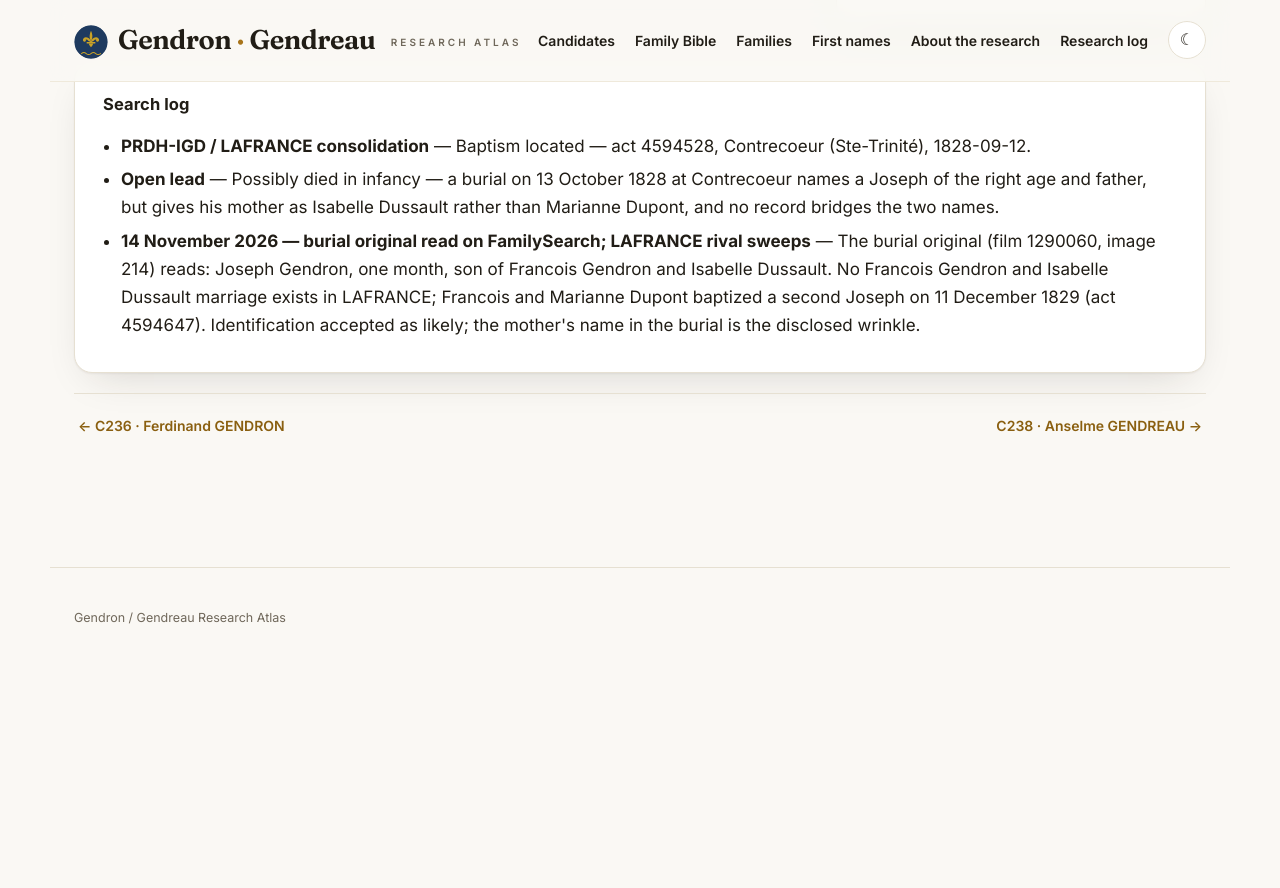
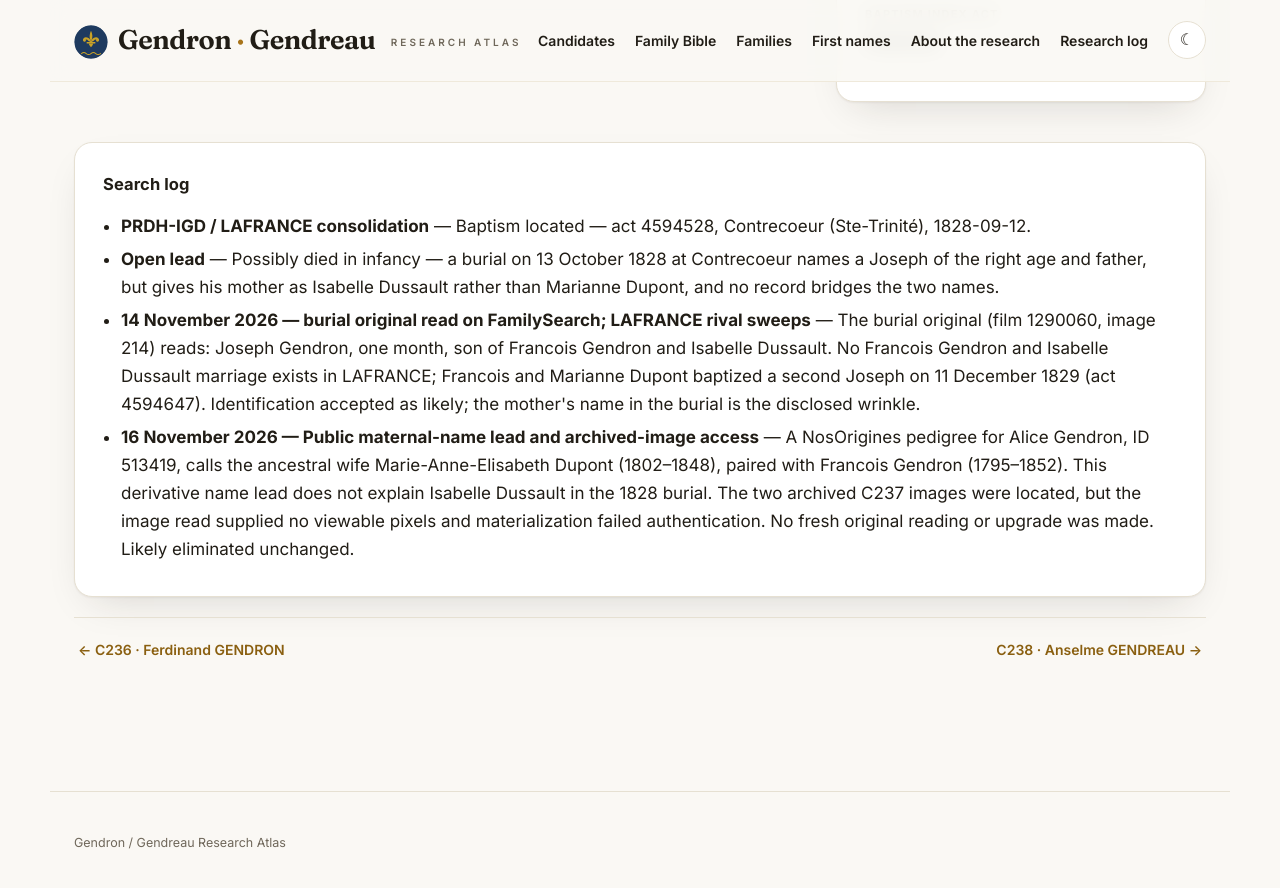
Before and after one commit to vetharmon/gendron-research, a Jekyll site: the page built from _candidates/c237.md, in a window 1280 px wide and 900 px high, scrolled down 2182 px. Shown: the top 888 px of the window. Built offline with Jekyll 4.4.1, drawn with Linux system fonts in a browser that asks for light colours; before the commit the page ends 2857 px from its top, so only the background shows below that; some of the changed text lies outside the part shown.

Commit message:
Record public land leads for C042 and access limits

```diff
--- a/_candidates/c237.md
+++ b/_candidates/c237.md
@@ -1,48 +1,65 @@
 ---
 layout: candidate
-id: "C237"
-title: "Joseph GENDRON"
-date_record: "1828-09-12"
-place: "Contrecoeur (Ste-Trinité)"
+id: C237
+title: Joseph GENDRON
+date_record: '1828-09-12'
+place: Contrecoeur (Ste-Trinité)
 status: Likely eliminated
-category: "qualified"
-tier: "likely"
+category: qualified
+tier: likely
 francois: false
-act: "4594528"
-parents: "Francois Gendron and Marianne Dupont"
-outcome: "Died in infancy, in all likelihood: buried at Contrecoeur on 13 October 1828, aged one month; the burial names his mother Isabelle Dussault rather than Marianne Dupont."
+act: '4594528'
+parents: Francois Gendron and Marianne Dupont
+outcome: 'Died in infancy, in all likelihood: buried at Contrecoeur on 13 October 1828, aged one month; the burial names
+  his mother Isabelle Dussault rather than Marianne Dupont.'
 search_log:
-  - resource: "PRDH-IGD / LAFRANCE consolidation"
-    outcome: "Baptism located — act 4594528, Contrecoeur (Ste-Trinité), 1828-09-12."
-  - resource: "Open lead"
-    outcome: "Possibly died in infancy — a burial on 13 October 1828 at Contrecoeur names a Joseph of the right age and father, but gives his mother as Isabelle Dussault rather than Marianne Dupont, and no record bridges the two names."
-  - resource: "14 November 2026 — burial original read on FamilySearch; LAFRANCE rival sweeps"
-    outcome: "The burial original (film 1290060, image 214) reads: Joseph Gendron, one month, son of Francois Gendron and Isabelle Dussault. No Francois Gendron and Isabelle Dussault marriage exists in LAFRANCE; Francois and Marianne Dupont baptized a second Joseph on 11 December 1829 (act 4594647). Identification accepted as likely; the mother's name in the burial is the disclosed wrinkle."
+- resource: PRDH-IGD / LAFRANCE consolidation
+  outcome: Baptism located — act 4594528, Contrecoeur (Ste-Trinité), 1828-09-12.
+- resource: Open lead
+  outcome: Possibly died in infancy — a burial on 13 October 1828 at Contrecoeur names a Joseph of the right age and
+    father, but gives his mother as Isabelle Dussault rather than Marianne Dupont, and no record bridges the two names.
+- resource: 14 November 2026 — burial original read on FamilySearch; LAFRANCE rival sweeps
+  outcome: 'The burial original (film 1290060, image 214) reads: Joseph Gendron, one month, son of Francois Gendron and
+    Isabelle Dussault. No Francois Gendron and Isabelle Dussault marriage exists in LAFRANCE; Francois and Marianne Dupont
+    baptized a second Joseph on 11 December 1829 (act 4594647). Identification accepted as likely; the mother''s name
+    in the burial is the disclosed wrinkle.'
+- resource: 16 November 2026 — Public maternal-name lead and archived-image access
+  outcome: A NosOrigines pedigree for Alice Gendron, ID 513419, calls the ancestral wife Marie-Anne-Elisabeth Dupont
+    (1802–1848), paired with Francois Gendron (1795–1852). This derivative name lead does not explain Isabelle Dussault
+    in the 1828 burial. The two archived C237 images were located, but the image read supplied no viewable pixels and
+    materialization failed authentication. No fresh original reading or upgrade was made. Likely eliminated unchanged.
 permalink: /candidates/c237/
 sources:
-  - label: "LAFRANCE baptism (act 4594528)"
-    url: "https://www.genealogiequebec.com/Membership/LAFRANCE/acte/4594528"
-    access: "Account or subscription required"
-    provenance: "The act number is explicitly recorded in the consolidated candidate register."
-  - label: "LAFRANCE burial (act 4596550)"
-    url: "https://www.genealogiequebec.com/Membership/LAFRANCE/acte/4596550"
-    access: "Account or subscription required"
-    provenance: "The act number was recovered from the archived evidence filename: C237_GENDRON_Joseph_1828-10-13_Burial_Contrecoeur_LAFRANCE-4596550.jpg"
-  - label: "PRDH-IGD"
-    url: "https://www.prdh-igd.com/Membership/fr/PRDH/Individu/2752422"
-    access: "Account or subscription required"
-    provenance: "Recorded in the source research notes."
-  - label: FamilySearch register image (LAFRANCE act 4594528)
-    url: https://www.familysearch.org/ark:/61903/3:1:3QSQ-G99Q-M999-R
-    access: Free FamilySearch account
-    provenance: Quebec, Catholic Parish Registers, 1621-1979 — image 210, film 1290060. Matched to the LAFRANCE act on name, date and parents (12 Nov 2026).
-  - label: FamilySearch register image (LAFRANCE act 4596550)
-    url: https://www.familysearch.org/ark:/61903/3:1:3QS7-899Q-M9MB-X
-    access: Free FamilySearch account
-    provenance: Quebec, Catholic Parish Registers, 1621-1979 — image 214, film 1290060. Matched to the LAFRANCE act on name, date and parents (12 Nov 2026).
+- label: LAFRANCE baptism (act 4594528)
+  url: https://www.genealogiequebec.com/Membership/LAFRANCE/acte/4594528
+  access: Account or subscription required
+  provenance: The act number is explicitly recorded in the consolidated candidate register.
+- label: LAFRANCE burial (act 4596550)
+  url: https://www.genealogiequebec.com/Membership/LAFRANCE/acte/4596550
+  access: Account or subscription required
+  provenance: 'The act number was recovered from the archived evidence filename: C237_GENDRON_Joseph_1828-10-13_Burial_Contrecoeur_LAFRANCE-4596550.jpg'
+- label: PRDH-IGD
+  url: https://www.prdh-igd.com/Membership/fr/PRDH/Individu/2752422
+  access: Account or subscription required
+  provenance: Recorded in the source research notes.
+- label: FamilySearch register image (LAFRANCE act 4594528)
+  url: https://www.familysearch.org/ark:/61903/3:1:3QSQ-G99Q-M999-R
+  access: Free FamilySearch account
+  provenance: Quebec, Catholic Parish Registers, 1621-1979 — image 210, film 1290060. Matched to the LAFRANCE act on
+    name, date and parents (12 Nov 2026).
+- label: FamilySearch register image (LAFRANCE act 4596550)
+  url: https://www.familysearch.org/ark:/61903/3:1:3QS7-899Q-M9MB-X
+  access: Free FamilySearch account
+  provenance: Quebec, Catholic Parish Registers, 1621-1979 — image 214, film 1290060. Matched to the LAFRANCE act on
+    name, date and parents (12 Nov 2026).
+- label: NosOrigines maternal-name lead — Dupont family
+  url: https://www.nosorigines.qc.ca/genealogy_canada_pedigree.aspx?genealogie=Gendron_Alice&pid=513419
+  access: Public compiled pedigree
+  provenance: Read 16 November 2026. Uses Marie-Anne-Elisabeth Dupont; no original alias or explanation for Dussault.
+    Not proof of the burial linkage.
 filenames:
-  - "C237_GENDRON_Joseph_1828-09-12_Baptism_Contrecoeur_LAFRANCE-4594528.jpg"
-  - "C237_GENDRON_Joseph_1828-10-13_Burial_Contrecoeur_LAFRANCE-4596550.jpg"
+- C237_GENDRON_Joseph_1828-09-12_Baptism_Contrecoeur_LAFRANCE-4594528.jpg
+- C237_GENDRON_Joseph_1828-10-13_Burial_Contrecoeur_LAFRANCE-4596550.jpg
 ---
 
 ## Biography
```
Also changed, not shown: _candidates/c042.md (+64 -37 lines), _candidates/c220.md (+5 -0 lines), research-notes/2026-11-16-public-source-continuation.md (added, +29 -0 lines), assets/data/research_log.json.
